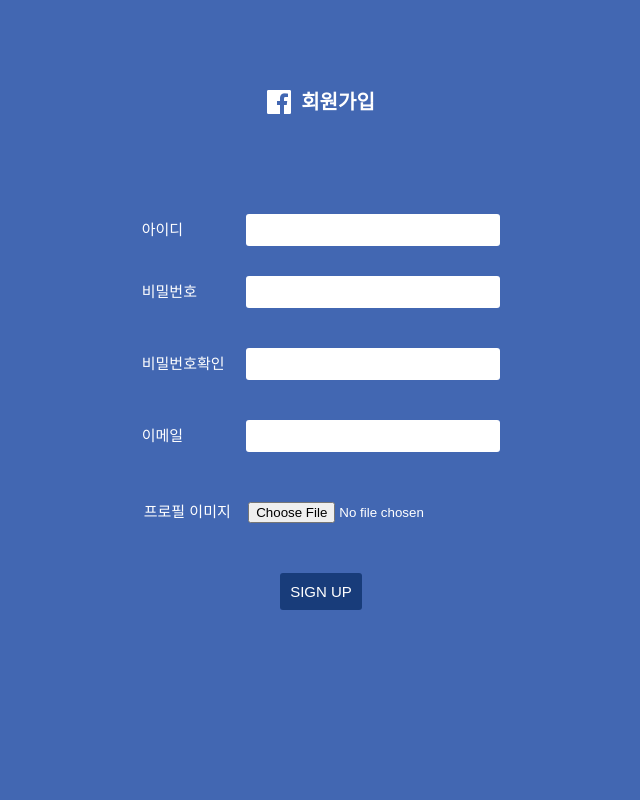
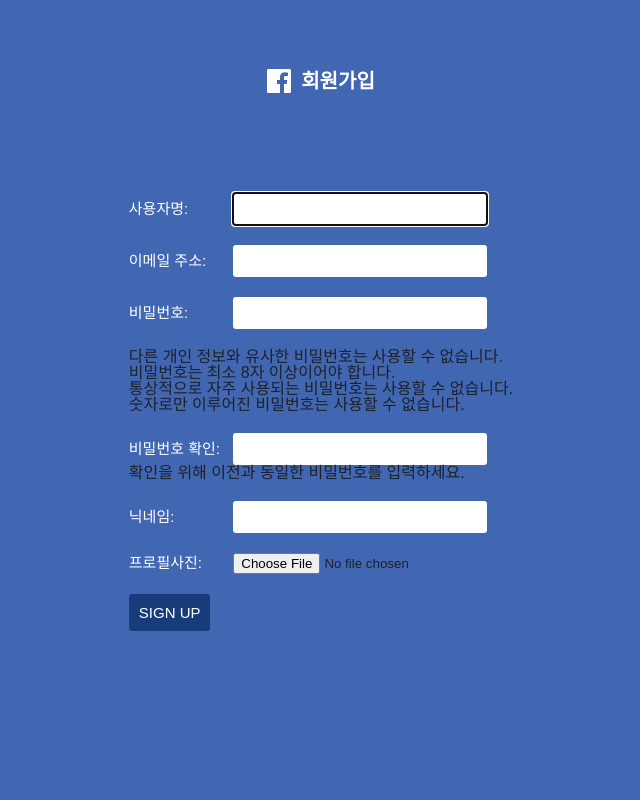
Before and after one commit to woorud/facebook_clone, a Django app: template backend/accounts/templates/accounts/signup.html in a window 1280 px wide. Shown: the whole page, without its empty margins (319-959 px from the left). Run offline with Django 3.2, Linux system fonts and the light colour scheme; the template is opened without the code that fills it: values that come from a table or form of the project are taken from there, others are empty; parts of the project's set-up code (start-up, migrations or seed data) failed here and were passed over.

Commit message:
backend(django)

```diff
--- a/backend/accounts/forms.py
+++ b/backend/accounts/forms.py
@@ -10,10 +10,9 @@ class LoginForm(forms.ModelForm):
         fields = ['username', 'password']
 
 class SignupForm(UserCreationForm):
-    username = forms.CharField(label='사용자명', widget＝forms.TextInput(attrs={
-        'pattern':'[a-zA-Z0-9]+',
-        'title':'특수문자, 공백 입력 불가',
-
+    username = forms.CharField(label='사용자명',widget=forms.TextInput(attrs={
+        'pattern': '[a-zA-Z0-9]+',
+        'title': '특수문자, 공백 입력불가',
     }))
 
     nickname = forms.CharField(label='닉네임')
--- a/backend/accounts/templates/accounts/login.html
+++ b/backend/accounts/templates/accounts/login.html
@@ -15,8 +15,7 @@
     <div id="login_section">
         <h1 class="logo"><a href="#" class="icon--main-logo"></a>FACEBOOK</h1>
         <form method="POST" action="{% url 'accounts:login' %}">
-            {% csrf_token %} # 데이터베이스에서 토큰 값을 발행하고 폼에서 입력을 받았을 때 토큰 값이 동일한지 확인, 보안
-
+            {% csrf_token %}
             <div class="id_section">
                 <div><label for="id_username">아이디</label></div>
                 <div><input type="text" id="{{ form.username.id_for_label }}" name="{{ form.username.html_name }}"></div>
--- a/backend/accounts/templates/accounts/signup.html
+++ b/backend/accounts/templates/accounts/signup.html
@@ -15,34 +15,15 @@
 
     <div id="signup_section">
         <h1 class="logo"><a href="#" class="icon--main-logo"></a>회원가입</h1>
-        <form action="">
-            <div class="id_section">
-                <label for="id_field">아이디</label>
-                <input type="text" id="id_field">
+        <form action=""method="post" enctype="multipart/form-data">
+
+            {% csrf_token %}
+            {{ form.as_p }}
+
+
+            <div class="signup_section">
+                <input type="submit" value="SIGN UP" id="submitBtn">
             </div>
-
-            <div class="pw_section">
-                <label for="pw_field">비밀번호</label>
-                <input type="text" id="pw_field">
-            </div>
-
-            <div class="re_pw_section">
-                <label for="re_pw_field">비밀번호확인</label>
-                <input type="text" id="re_pw_field">
-            </div>
-
-            <div class="email_section">
-                <label for="email_field">이메일</label>
-                <input type="text" id="email_field">
-            </div>
-
-            <div>
-                <label for="profile_photo">프로필 이미지</label>
-                <input type="file" name="photo" id="profile_photo" required="required">
-            </div>
-
-            <input type="submit" value="SIGN UP" id="submitBtn">
-
 
         </form>
     </div>
--- a/backend/accounts/views.py
+++ b/backend/accounts/views.py
@@ -6,7 +6,7 @@ from .forms import SignupForm, LoginForm
 
 def signup(request):
     if request.method == 'POST':
-        form = SingupForm(request.POST, request.FILES)
+        form = SignupForm(request.POST, request.FILES)
         if form.is_valid():
             user = form.save()
             return redirect('accounts:login')
@@ -31,7 +31,7 @@ def login_check(request):
             login(request, user)
             return redirect('/')
     else:
-        form = loginForm()
+        form = LoginForm()
 
 
     return render(request, 'accounts/login.html', {
--- a/backend/config/static/css/signup.css
+++ b/backend/config/static/css/signup.css
@@ -1,6 +1,10 @@
+p{
+    margin-bottom: 20px;
+}
 
-
-
+span{
+    display: block;
+}
 
 #container{
     height: 100vh;
@@ -13,7 +17,7 @@
 
 
 #signup_section{
-    text-align: center;
+    text-align: left;
     max-width:500px;
     /*background: #fff;*/
     /*box-shadow: 2px 2px 10px rgba(22, 29, 52, 0.54);*/
@@ -33,24 +37,6 @@
     margin-right: 10px;
 }
 
-
-#signup_section .id_section{
-    margin-bottom: 30px;
-}
-
-#signup_section .pw_section{
-    margin-bottom: 40px;
-}
-
-#signup_section .re_pw_section{
-    margin-bottom: 40px;
-}
-
-#signup_section .email_section{
-    margin-bottom: 50px;
-}
-
-
 #signup_section input[type="text"]{
     width: 250px;
     height: 30px;
@@ -58,6 +44,19 @@
     border-radius: 3px;
 }
 
+#signup_section input[type="email"]{
+    width: 250px;
+    height: 30px;
+    border: none;
+    border-radius: 3px;
+}
+
+#signup_section input[type="password"]{
+    width: 250px;
+    height: 30px;
+    border: none;
+    border-radius: 3px;
+}
 
 #signup_section label{
     display: inline-block;
```
Also changed, not shown: backend/accounts/migrations/0002_auto_20200816_1501.py (added), backend/db.sqlite3.
